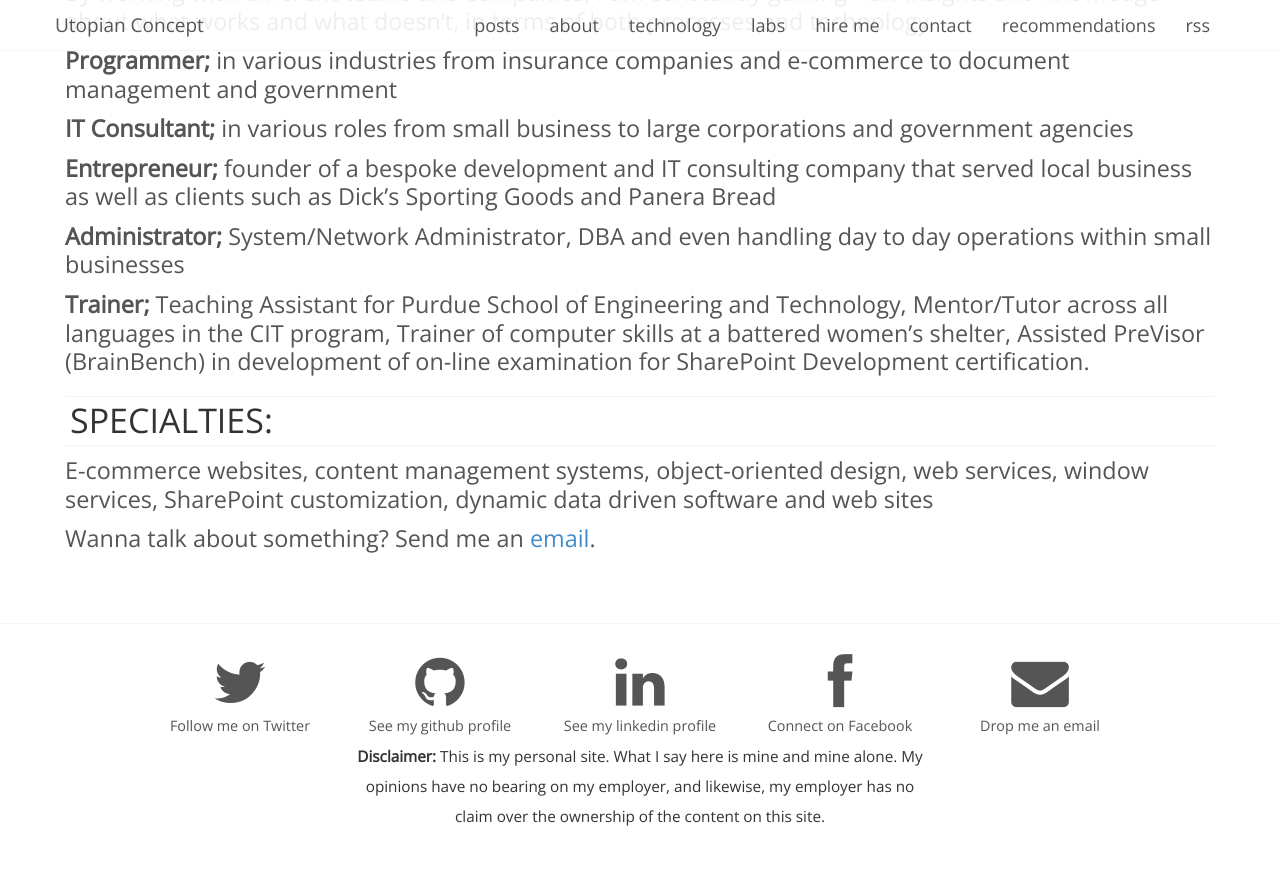
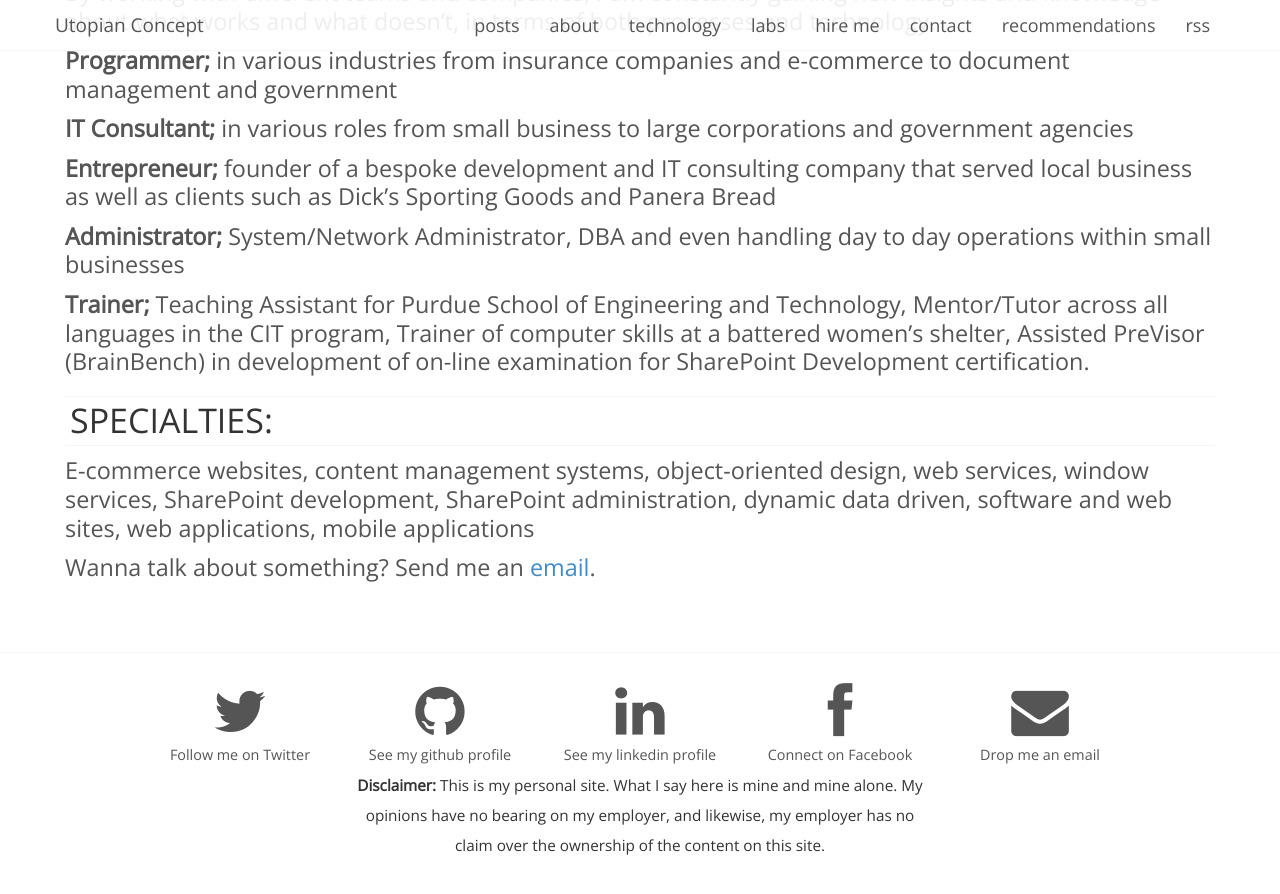
Before and after one commit to rclanan/rclanan.github.io, a Jekyll site: the page built from about/index.html, in a window 1280 px wide and 900 px high, scrolled down 614 px. Shown: the top 894 px of the window. Built offline with Jekyll 4.4.1, drawn with Linux system fonts in a browser that asks for light colours; nearby versions of some CDN libraries; Markdown is read by kramdown in place of the engine named in the settings; comment, search, counter and statistics services are not loaded; before the commit the page ends 1485 px from its top, so only the background shows below that.

Commit message:
update specialities to match linkedin

```diff
--- a/_includes/about.md
+++ b/_includes/about.md
@@ -31,9 +31,7 @@ processes and technology.
 
 ## Specialties:
 
-E-commerce websites, content management systems, object-oriented design, web
-services, window services, SharePoint customization, dynamic data driven
-software and web sites
+E-commerce websites, content management systems, object-oriented design, web services, window services, SharePoint development, SharePoint administration, dynamic data driven, software and web sites, web applications, mobile applications
 
 Wanna talk about something? Send me an
 [email](mailto:&#114;&#099;&#108;&#097;&#110;&#097;&#110;&#064;&#117;&#116;&#111;&#112;&#105;&#097;&#110;&#099;&#111;&#110;&#099;&#101;&#112;&#116;&#046;&#099;&#111;&#109;).
```
